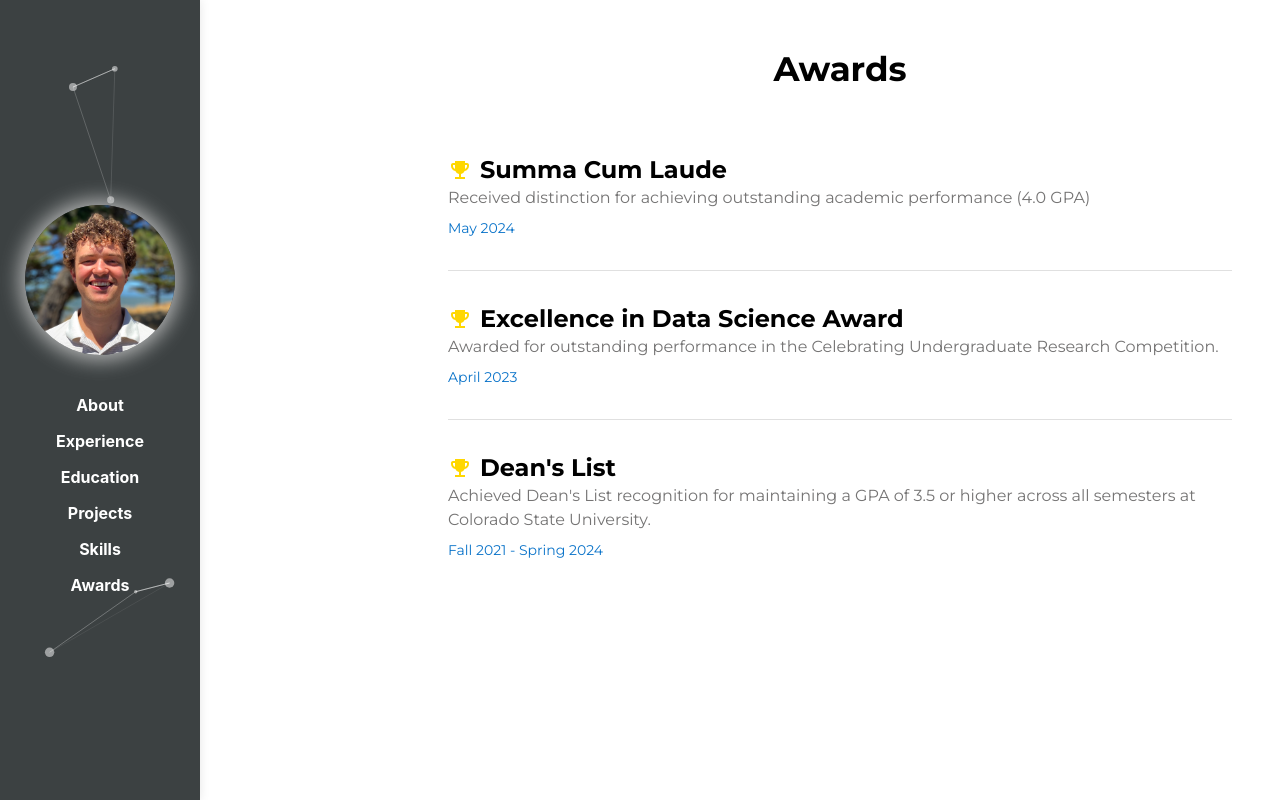
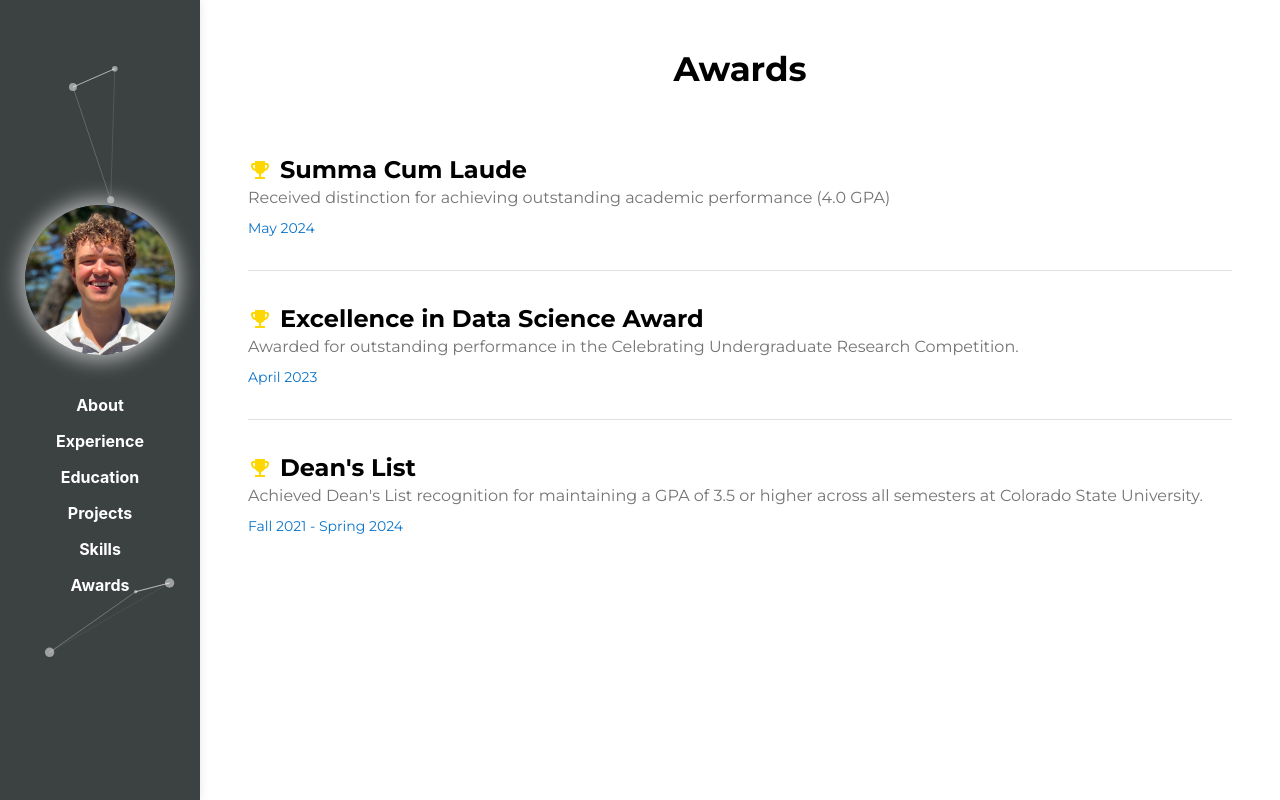
Before and after one commit to davidjriva/Personal-Portfolio, a React (Create React App) app: page /awards in a window 1280 px wide. Built offline with nearby package versions, Linux system fonts and the light colour scheme.

Commit message:
fix scrolling issue

```diff
--- a/src/App.js
+++ b/src/App.js
@@ -1,7 +1,7 @@
 import { BrowserRouter as Router } from 'react-router-dom';
 import { Box } from '@mui/material';
 import { createTheme, ThemeProvider } from '@mui/material/styles';
-import { NavBar } from './components';
+import NavBar from './components/NavBar'; // Ensure this is the correct path
 
 /*
   Import AnimatedRoutes for handling page transitions with animations.
@@ -36,7 +36,15 @@ function App() {
     <ThemeProvider theme={theme}>
       <Box display="flex" minHeight="100vh">
         <NavBar />
-        <Box component="main" flexGrow={1} ml="200px" p={2}>
+        <Box
+          component="main"
+          flexGrow={1}
+          p={2}
+          sx={{
+            overflowY: 'auto', // Enables vertical scrolling
+            ml: '200px', // Leave space for the fixed navbar
+          }}
+        >
           <Router>
             <AnimatedRoutes />
           </Router>
--- a/src/components/NavBar.js
+++ b/src/components/NavBar.js
@@ -1,7 +1,7 @@
 import * as React from 'react';
 import { useEffect, useState } from 'react';
 import Particles, { initParticlesEngine } from '@tsparticles/react';
-import { loadSlim } from '@tsparticles/slim'; // if you are going to use `loadSlim`, install the "@tsparticles/slim" package too.
+import { loadSlim } from '@tsparticles/slim';
 import { Link, Avatar, IconButton, Toolbar, Box, AppBar } from '@mui/material';
 import options from '../particles-options/default.json';
 
@@ -10,7 +10,6 @@ const pages = ['About', 'Experience', 'Education', 'Projects', 'Skills', 'Awards
 function NavBar() {
   const [init, setInit] = useState(false);
 
-  // this should be run only once per application lifetime
   useEffect(() => {
     initParticlesEngine(async (engine) => {
       await loadSlim(engine);
@@ -38,7 +37,6 @@ function NavBar() {
         justifyContent: 'center',
         padding: '1rem',
         boxShadow: '0px 0px 10px rgba(0, 0, 0, 0.1)',
-        position: 'relative', // Ensure particles are within the navbar
         backgroundColor: 'rgba(60, 65, 66, 0.85)', // Semi-transparent background
         zIndex: 1, // Ensure content is above particles
       }}
```
